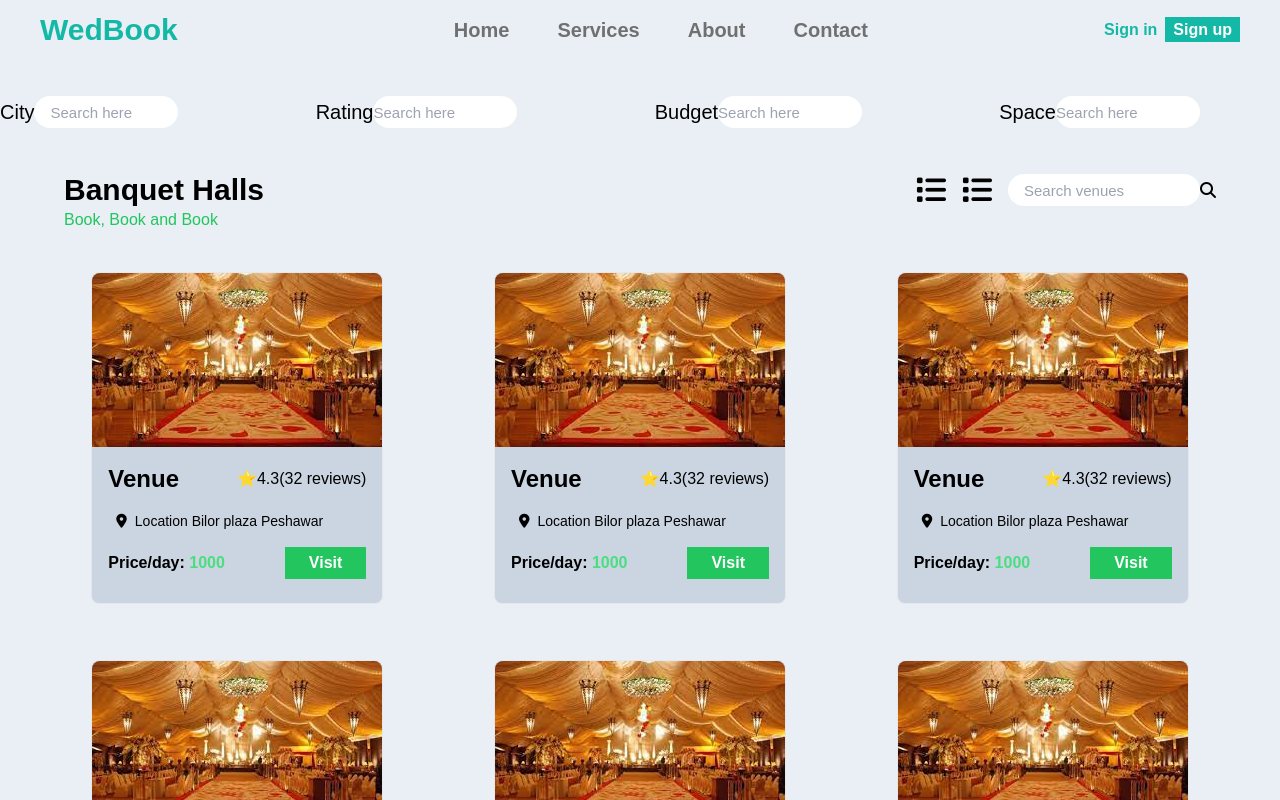
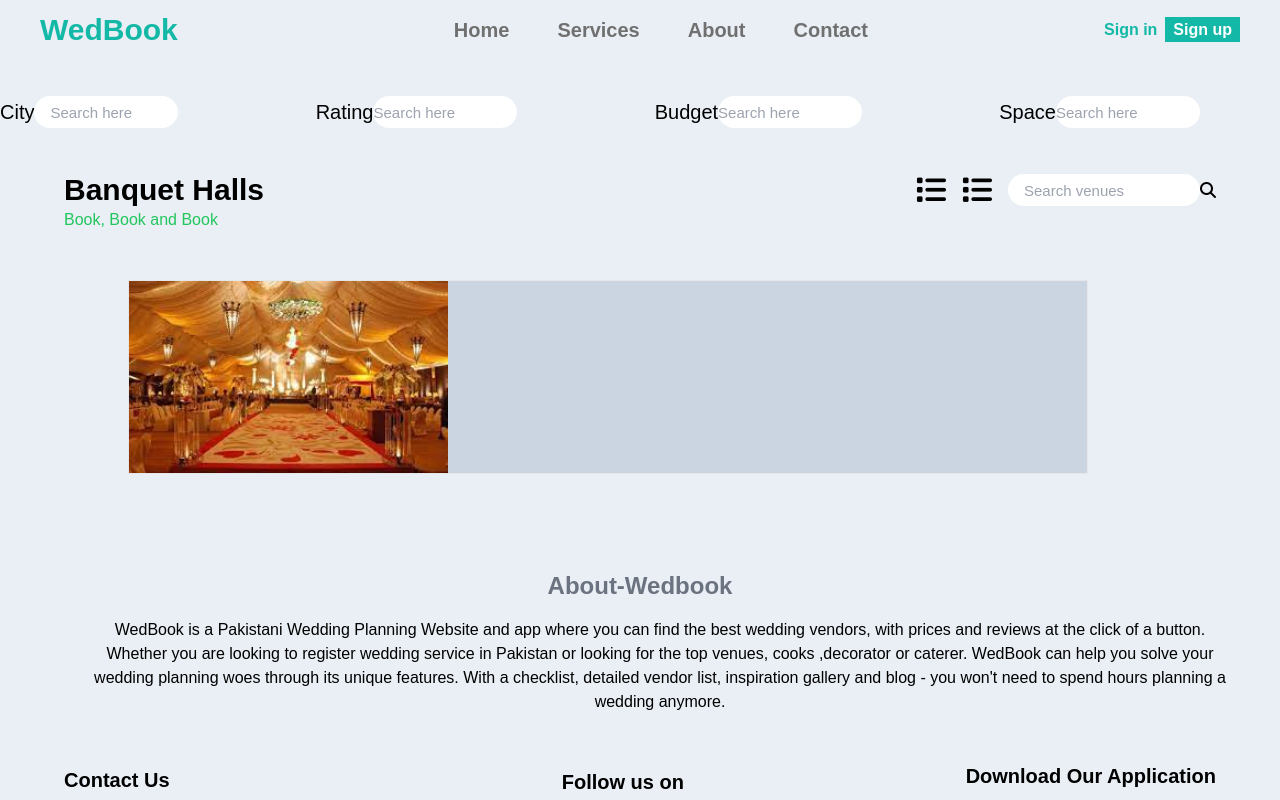
Before and after one commit to yasinafridi1/wedbook, a React (Create React App) app in the folder frontend/: page / in a window 1280 px wide. Shown: the top 800 px of the page. Built offline with nearby package versions, Linux system fonts and the light colour scheme; grey boxes are pictures that could not be loaded.

Commit message:
list and grid

```diff
--- a/frontend/src/Components/venues/Card2.js
+++ b/frontend/src/Components/venues/Card2.js
@@ -1,25 +1,11 @@
 import React from "react";
-import Image from "../../images/one.jpg";
-const Card2 = () => {
+// import Image from "../../images/one.jpg";
+const Card2 = ({ Image }) => {
   return (
-    <div class="ml-24 mr-16 my-8 w-9/12 h-full bg-slate-300 rounded-lg border border-gray-200">
-      <div className="h-full w-full flex justify-start items-start">
-        <div className="w-1/3 h-full">
-          <img
-            className="w-full h-4/5 rounded-lg mt-4 mx-4 pb-6"
-            src={Image}
-            alt=""
-          />
-        </div>
-        <div className="w-4/5 h-full ml-8 pt-3 flex justify-between items-start border-2 border-black">
-          <div>
-            <h1>
-              <h1 className="text-2xl font-bold pl-3">Venues</h1>
-            </h1>
-          </div>
-          <div>
-            <span className="pr-8 font-bold">⭐4.3(32 reviews)</span>
-          </div>
+    <div class="w-3/4 h-full mx-32 bg-slate-300 border border-gray-200">
+      <div className="h-full w-full flex justify-between items-center">
+        <div className="h-full w-1/3">
+          <img className="w-full h-full" src={Image} alt="" />
         </div>
       </div>
     </div>
--- a/frontend/src/Components/venues/List.js
+++ b/frontend/src/Components/venues/List.js
@@ -1,9 +1,9 @@
 import React from "react";
-
+import Card2 from "./Card2";
 const List = () => {
   return (
     <div className="py-12 gap-x-0 w-full grid grid-cols-1 xsm:grid-cols-1  xsm:gap-x-0 xl:grid-cols-1 2xl:grid-cols-1 xl:gap-x-0  gap-y-0 items-center transition-all ease-out duration-700">
-      <Card2 />
+      <Card2 Image={`${process.env.PUBLIC_URL}/images/card/one.jpg`} />
     </div>
   );
 };
--- a/frontend/src/Components/venues/Venues.js
+++ b/frontend/src/Components/venues/Venues.js
@@ -5,6 +5,7 @@ import Navbar from "../home/header/Navbar";
 import Grid from "./Grid";
 import Hall from "./Hall";
 import Search from "./Search";
+import List from "./List";
 
 const Venues = () => {
   return (
@@ -12,7 +13,8 @@ const Venues = () => {
       <Navbar />
       <Search />
       <Hall />
-      <Grid />
+      <List />
+      {/* <Grid /> */}
       <Aboutus />
       <Contactus />
     </div>
```
